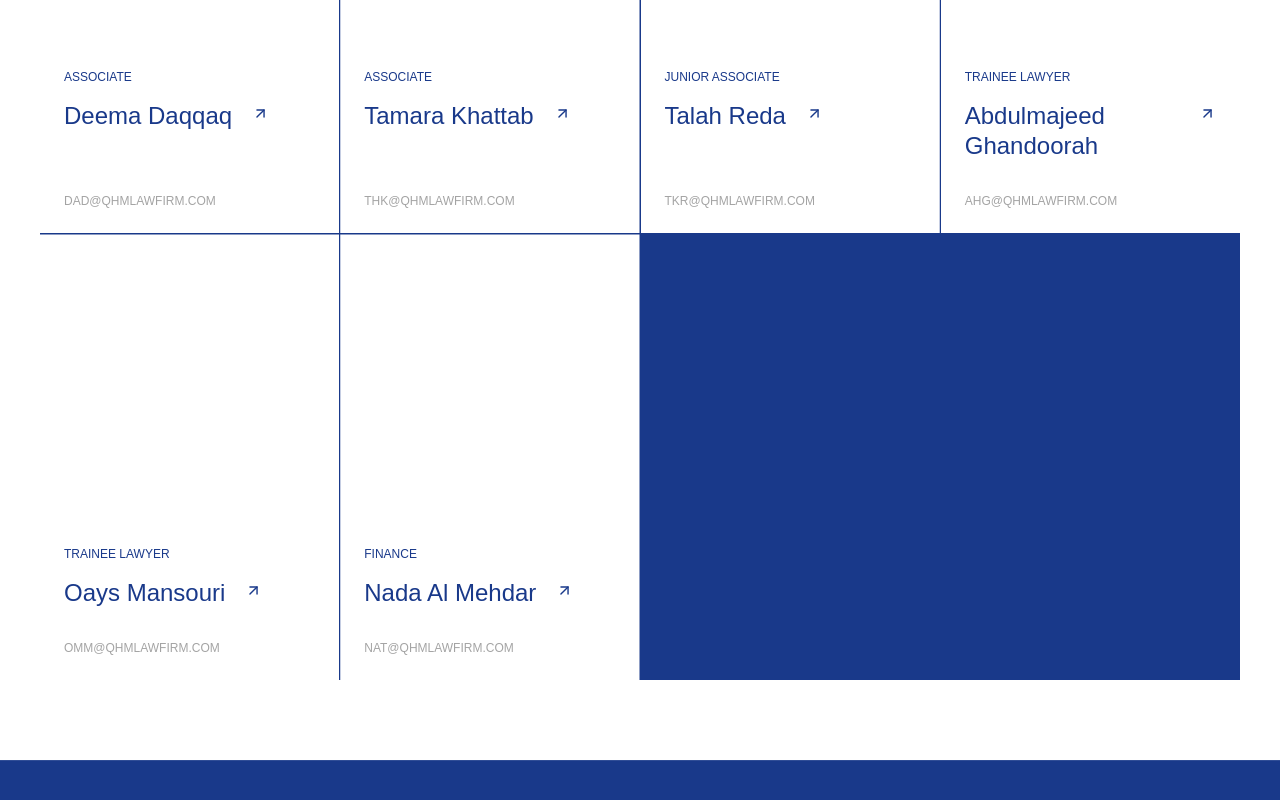
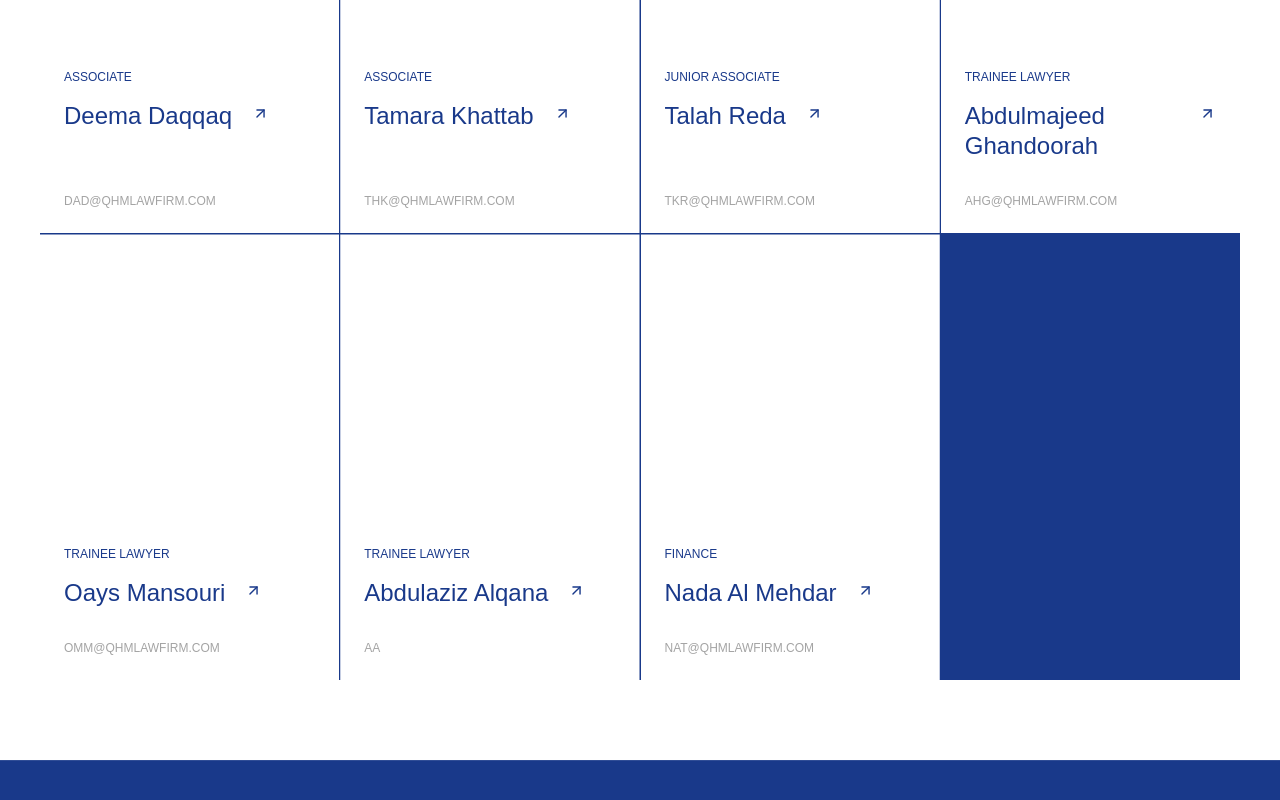
Before and after one commit to salem261095/qhm-nodejs, a Next.js app: page /team in a window 1280 px wide. Shown: the part 1994-2794 px from the top of the page. Built offline with nearby package versions, Linux system fonts and the light colour scheme.

Commit message:
2026-09-24 12:06:39

```diff
--- a/src/components/team/TeamPage.tsx
+++ b/src/components/team/TeamPage.tsx
@@ -40,6 +40,7 @@
   { name: "Talah Reda", role: "Junior Associate", email: "tkr@qhmlawfirm.com", image: `${headshotBase}/TalahReda.webp` },
   { name: "Abdulmajeed Ghandoorah", role: "Trainee Lawyer", email: "ahg@qhmlawfirm.com", image: `${headshotBase}/AbdulmajeedGhandoorah.webp` },
   { name: "Oays Mansouri", role: "Trainee Lawyer", email: "omm@qhmlawfirm.com", image: `${headshotBase}/OaysMansori.webp` },
+  { name: "Abdulaziz Alqana", role: "Trainee Lawyer", image: `${headshotBase}/Abdulaziz.webp` },
   { name: "Nada Al Mehdar", role: "Finance", email: "nat@qhmlawfirm.com", image: `${headshotBase}/NadaAlMehdar.webp` },
 ];
 
```
